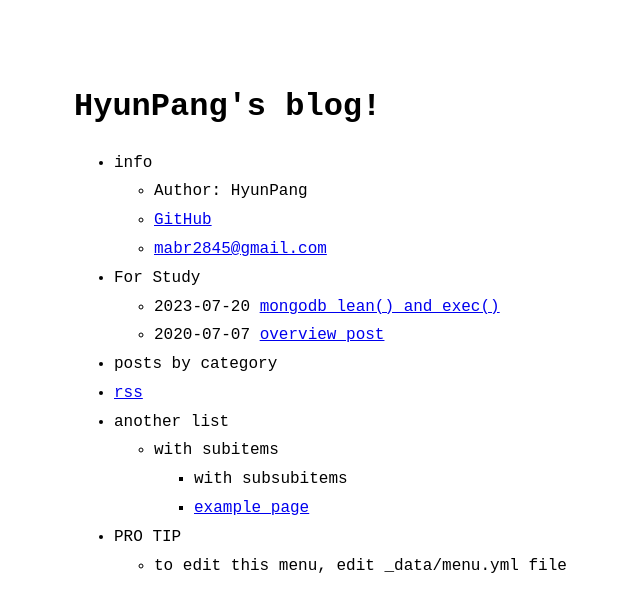
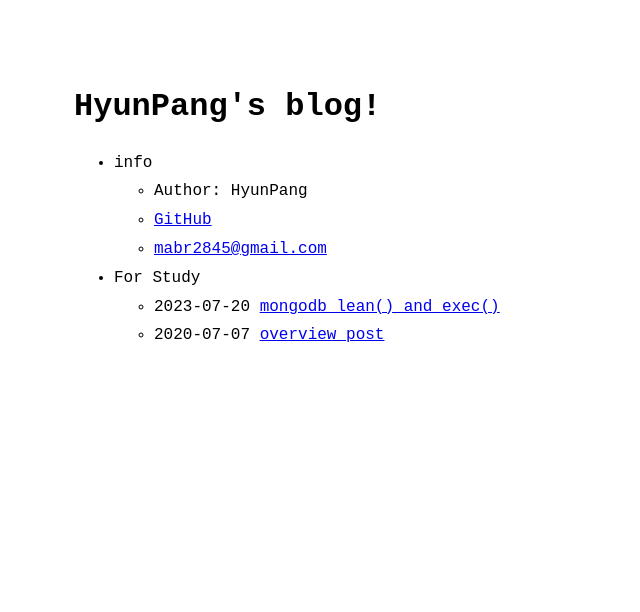
Before and after one commit to Hyun-git/Hyun-git.github.io, a Jekyll site: the page built from index.md, in a window 1280 px wide. Shown: the top 612 px of the page, without its empty margins (246-886 px from the left). Built offline with Jekyll 4.4.1, drawn with Linux system fonts in a browser that asks for light colours.

Commit message:
fix: delete Another lists

```diff
--- a/_data/menu.yml
+++ b/_data/menu.yml
@@ -1,39 +1,14 @@
-# For documentation on this file, see:
-# https://github.com/riggraz/no-style-please#customize-the-menu
-
 entries:
   - title: info
     entries:
-      - title: "Author: HyunPang"
+      - title: 'Author: HyunPang'
       - title: GitHub
-        url: https://github.com/Hyun-git
-      - title: "mabr2845@gmail.com"
+        url: 'https://github.com/Hyun-git'
+      - title: mabr2845@gmail.com
         url: mabr2845@gmail.com
-
   - title: For Study
     post_list:
       limit: 5
       show_more: true
       show_more_text: More Posts
       show_more_url: archive.html
-
-  - title: posts by category
-    post_list:
-      category: example2
-      show_more: true
-      show_more_text: See more posts...
-      show_more_url: example2-archive.html
-
-  - title: rss
-    url: feed.xml
-
-  - title: another list
-    entries:
-      - title: with subitems
-        entries:
-          - title: with subsubitems
-          - title: example page
-            url: about
-  - title: PRO TIP
-    entries:
-      - title: to edit this menu, edit _data/menu.yml file
```
